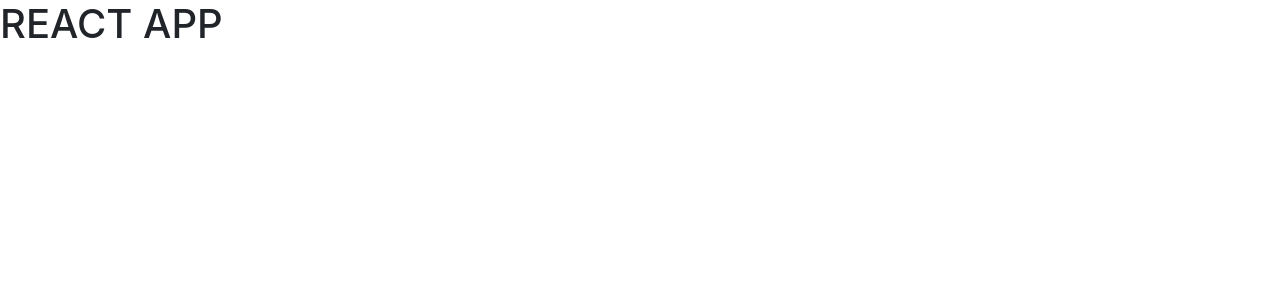
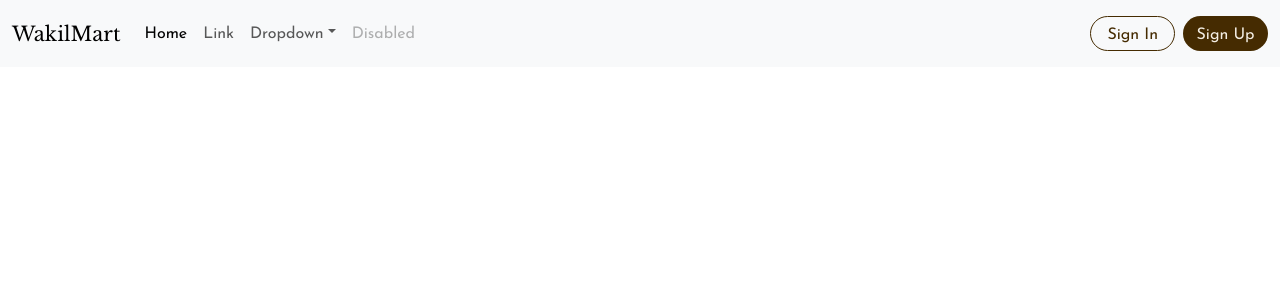
Before and after one commit to vizeerr/SIH-2023-Front-End, a React (Create React App) app: page / in a window 1280 px wide. Shown: the top 300 px of the page. Built offline with nearby package versions, Linux system fonts and the light colour scheme.

Commit message:
navbar added

```diff
--- a/public/index.html
+++ b/public/index.html
@@ -28,7 +28,14 @@
     <!-- bootstrap cdn -->
     <link href="https://cdn.jsdelivr.net/npm/bootstrap@5.3.1/dist/css/bootstrap.min.css" rel="stylesheet" integrity="sha384-4bw+/aepP/YC94hEpVNVgiZdgIC5+VKNBQNGCHeKRQN+PtmoHDEXuppvnDJzQIu9" crossorigin="anonymous">
     <script src="https://cdn.jsdelivr.net/npm/bootstrap@5.3.1/dist/js/bootstrap.bundle.min.js" integrity="sha384-HwwvtgBNo3bZJJLYd8oVXjrBZt8cqVSpeBNS5n7C8IVInixGAoxmnlMuBnhbgrkm" crossorigin="anonymous"></script>
-    <title>React App</title>
+
+    <!---Google Fonts -->
+
+    <link rel="preconnect" href="https://fonts.googleapis.com">
+    <link rel="preconnect" href="https://fonts.gstatic.com" crossorigin>
+    <link href="https://fonts.googleapis.com/css2?family=Great+Vibes&family=Josefin+Sans:wght@100;200;300;400;500;600&family=Libre+Baskerville:ital@0;1&family=Poiret+One&family=Tangerine&display=swap" rel="stylesheet">
+
+    <title>WakilMart</title>
 
   </head>
   <body>
--- a/src/App.css
+++ b/src/App.css
@@ -1,38 +1,35 @@
-.App {
-  text-align: center;
+body{
+  margin: 0;
+  padding: 0;
+  font-family: 'Josefin Sans', sans-serif;
 }
 
-.App-logo {
-  height: 40vmin;
-  pointer-events: none;
-}
+:root {
+  --unnamed-color-707070: #707070;
+  --unnamed-color-fef3e4: #FEF3E4;
+  --unnamed-color-ff9f00: #FF9F00;
+  --yellight: #F4EEE4;
+  --unnamed-color-fffbf6: #FFFBF6;
+  --unnamed-color-e8e8e8: #E8E8E8;
+  --unnamed-color-b9977f: #B9977F;
+  --brown: #452B01;
+  }
 
-@media (prefers-reduced-motion: no-preference) {
-  .App-logo {
-    animation: App-logo-spin infinite 20s linear;
+  .navbar-brand{
+    font-family: 'Libre Baskerville', serif;
   }
-}
 
-.App-header {
-  background-color: #282c34;
-  min-height: 100vh;
-  display: flex;
-  flex-direction: column;
-  align-items: center;
-  justify-content: center;
-  font-size: calc(10px + 2vmin);
-  color: white;
-}
+  .btn{
+    border-radius: 60px;
+    width: 7.5%;
+    height: 35px;
+  }
+  .btn-brown{
+    background: var(--brown);
+    color: var(--yellight);
+  }
 
-.App-link {
-  color: #61dafb;
-}
-
-@keyframes App-logo-spin {
-  from {
-    transform: rotate(0deg);
+  .btn-yellight{
+    border: 1px solid var(--brown);
+    color: var(--brown);
   }
-  to {
-    transform: rotate(360deg);
-  }
-}
--- a/src/App.js
+++ b/src/App.js
@@ -1,9 +1,13 @@
 
 import './App.css';
+import Home from './pages/Home'
 
 function App() {
   return (
-    <h1>REACT APP</h1>
+    <div>
+      <Home/>
+    </div>
+
   );
 }
 
--- /dev/null
+++ b/src/components/Navbar.js
@@ -0,0 +1,46 @@
+import React from 'react'
+
+const Navbar = () => {
+  return (
+    <div>
+        <nav class="navbar navbar-expand-lg bg-body-tertiary">
+        <div class="container-fluid">
+            <a class="navbar-brand" href="#">WakilMart</a>
+            <button class="navbar-toggler" type="button" data-bs-toggle="collapse" data-bs-target="#navbarSupportedContent" aria-controls="navbarSupportedContent" aria-expanded="false" aria-label="Toggle navigation">
+            <span class="navbar-toggler-icon"></span>
+            </button>
+            <div class="collapse navbar-collapse" id="navbarSupportedContent">
+            <ul class="navbar-nav me-auto mb-2 mb-lg-0">
+                <li class="nav-item">
+                <a class="nav-link active" aria-current="page" href="#">Home</a>
+                </li>
+                <li class="nav-item">
+                <a class="nav-link" href="#">Link</a>
+                </li>
+                <li class="nav-item dropdown">
+                <a class="nav-link dropdown-toggle" href="#" role="button" data-bs-toggle="dropdown" aria-expanded="false">
+                    Dropdown
+                </a>
+                <ul class="dropdown-menu">
+                    <li><a class="dropdown-item" href="#">Action</a></li>
+                    <li><a class="dropdown-item" href="#">Another action</a></li>
+                    <li><hr class="dropdown-divider"/></li>
+                    <li><a class="dropdown-item" href="#">Something else here</a></li>
+                </ul>
+                </li>
+                <li class="nav-item">
+                <a class="nav-link disabled" aria-disabled="true">Disabled</a>
+                </li>
+            </ul>
+            <button type="button" class="btn btn-yellight m-2">Sign In</button>
+            <button type="button" class="btn btn-brown">Sign Up</button>
+
+            </div>
+        </div>
+        </nav>
+
+    </div>
+  )
+}
+
+export default Navbar
--- /dev/null
+++ b/src/pages/Home.js
@@ -0,0 +1,12 @@
+import React from 'react'
+import Navbar from '../components/Navbar'
+
+const Home = () => {
+  return (
+    <div>
+      <Navbar/>
+    </div>
+  )
+}
+
+export default Home
```
